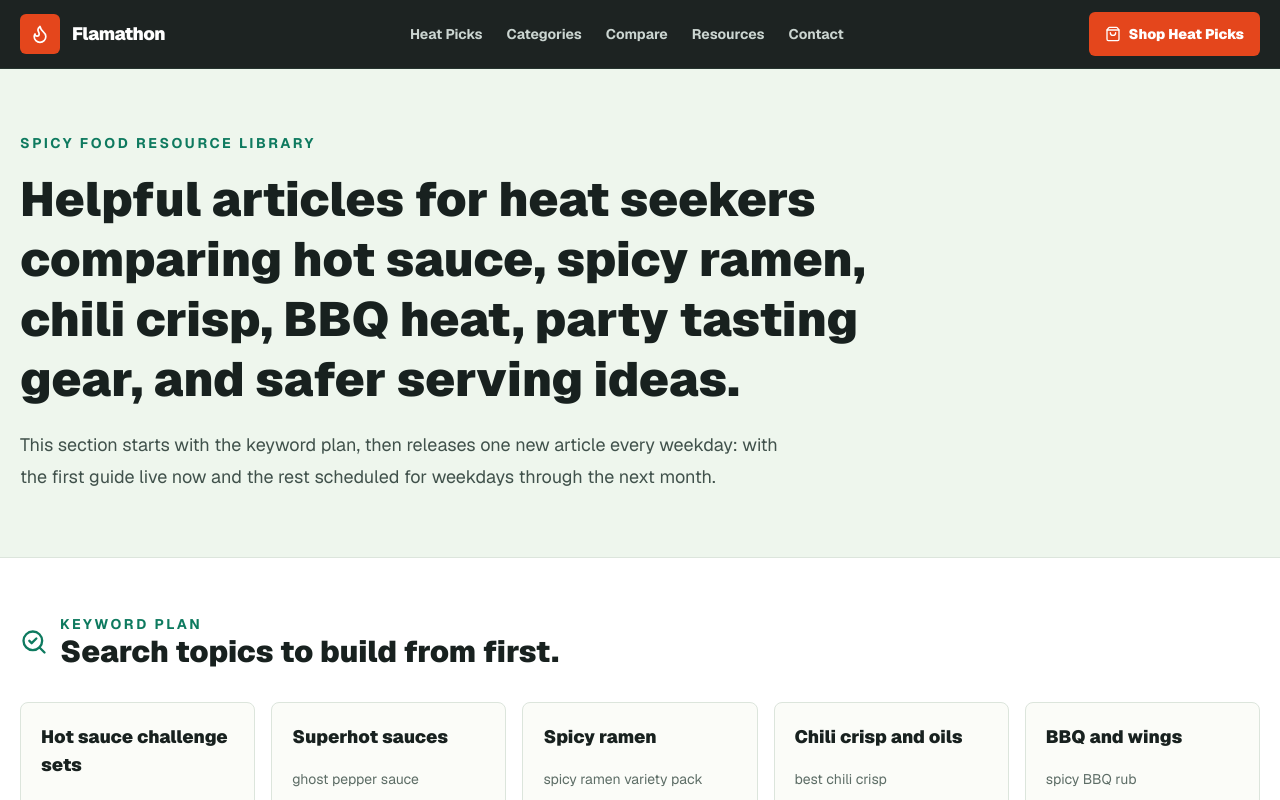
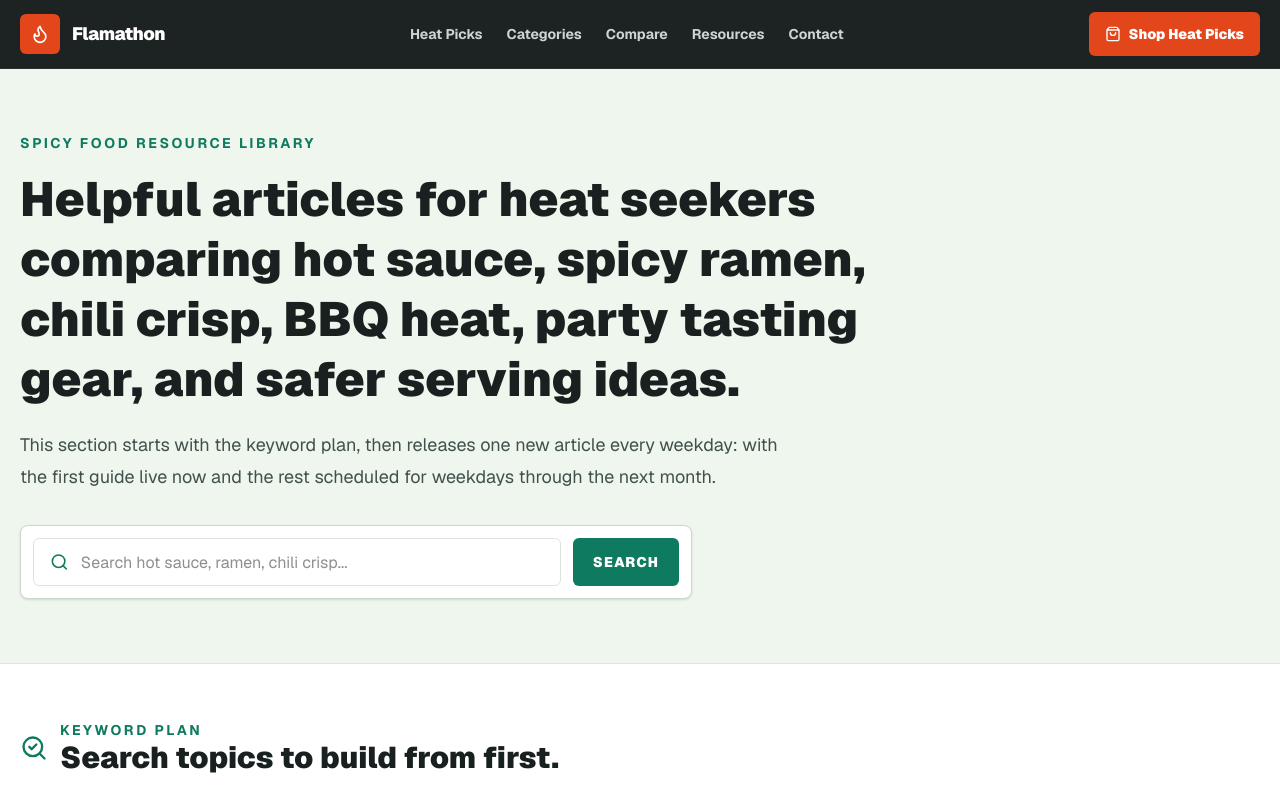
Before and after one commit to mitchrusso/flamathon-site, a Next.js app: page /resources in a window 1280 px wide. Shown: the top 800 px of the page. Built offline with nearby package versions, Linux system fonts and the light colour scheme.

Commit message:
Improve Flamathon SEO discovery

```diff
--- a/src/app/layout.tsx
+++ b/src/app/layout.tsx
@@ -47,6 +47,7 @@ const websiteJsonLd = {
       name: siteName,
       url: siteUrl,
       description: defaultDescription,
+      logo: absoluteUrl("/images/flamathon-night-food-festival.png"),
       sameAs: [],
     },
     {
@@ -57,6 +58,14 @@ const websiteJsonLd = {
       description: defaultDescription,
       publisher: { "@id": absoluteUrl("/#organization") },
       inLanguage: "en-US",
+      potentialAction: {
+        "@type": "SearchAction",
+        target: {
+          "@type": "EntryPoint",
+          urlTemplate: `${siteUrl}/resources?query={search_term_string}`,
+        },
+        "query-input": "required name=search_term_string",
+      },
     },
   ],
 };
--- a/src/app/resources/page.tsx
+++ b/src/app/resources/page.tsx
@@ -1,7 +1,7 @@
 import Image from "next/image";
 import Link from "next/link";
 import type { Metadata } from "next";
-import { ArrowRight, CalendarDays, SearchCheck } from "lucide-react";
+import { ArrowRight, CalendarDays, Search, SearchCheck } from "lucide-react";
 import { topicHubs } from "@/lib/hubs";
 import { formatArticleDate, getNextScheduledArticle, getPublishedArticles, keywordPlan } from "@/lib/resources";
 import { absoluteUrl, jsonLd } from "@/lib/seo";
@@ -31,8 +31,31 @@ export const metadata: Metadata = {
   },
 };
 
-export default function ResourcesPage() {
+type ResourcesPageProps = {
+  searchParams?: Promise<{
+    query?: string;
+  }>;
+};
+
+function includesQuery(values: string[], query: string) {
+  const normalizedQuery = query.trim().toLowerCase();
+  return values.some((value) => value.toLowerCase().includes(normalizedQuery));
+}
+
+export default async function ResourcesPage({ searchParams }: ResourcesPageProps) {
+  const { query = "" } = (await searchParams) ?? {};
+  const searchQuery = query.trim();
   const publishedArticles = getPublishedArticles();
+  const displayedArticles = searchQuery
+    ? publishedArticles.filter((article) =>
+        includesQuery([article.title, article.excerpt, article.category, ...article.keywords], searchQuery),
+      )
+    : publishedArticles;
+  const displayedHubs = searchQuery
+    ? topicHubs.filter((hub) =>
+        includesQuery([hub.title, hub.description, hub.eyebrow, ...hub.keywords], searchQuery),
+      )
+    : topicHubs;
   const nextArticle = getNextScheduledArticle();
   const resourcesJsonLd = {
     "@context": "https://schema.org",
@@ -101,6 +124,28 @@ export default function ResourcesPage() {
             This section starts with the keyword plan, then releases one new article every weekday:
             with the first guide live now and the rest scheduled for weekdays through the next month.
           </p>
+          <form action="/resources" className="mt-8 flex max-w-2xl flex-col gap-3 rounded-lg border border-[#cbd8cf] bg-white p-3 shadow-sm sm:flex-row">
+            <label className="sr-only" htmlFor="resource-search">Search Flamathon resources</label>
+            <div className="flex min-h-12 flex-1 items-center gap-3 rounded-md border border-[#dce5dc] px-4">
+              <Search className="h-5 w-5 text-[#0e7a5f]" aria-hidden />
+              <input
+                id="resource-search"
+                name="query"
+                type="search"
+                defaultValue={searchQuery}
+                placeholder="Search hot sauce, ramen, chili crisp..."
+                className="h-full w-full bg-transparent text-base outline-none"
+              />
+            </div>
+            <button className="inline-flex min-h-12 items-center justify-center rounded-md bg-[#0e7a5f] px-5 py-2 text-sm font-black uppercase tracking-[0.08em] text-white hover:bg-[#0a5d49]">
+              Search
+            </button>
+          </form>
+          {searchQuery && (
+            <p className="mt-4 text-sm font-bold text-[#40514b]">
+              Showing results for <span className="text-[#18211f]">{searchQuery}</span>. <Link href="/resources" className="text-[#0e7a5f] hover:text-[#0a5d49]">Clear search</Link>
+            </p>
+          )}
         </div>
       </section>
 
@@ -140,7 +185,7 @@ export default function ResourcesPage() {
             </p>
           </div>
           <div className="grid gap-4 md:grid-cols-2 xl:grid-cols-4">
-            {topicHubs.map((hub) => (
+            {displayedHubs.map((hub) => (
               <Link key={hub.slug} href={`/resources/topics/${hub.slug}`} className="group rounded-lg border border-[#dce5dc] bg-white p-5 shadow-sm hover:border-[#0e7a5f]">
                 <p className="text-xs font-black uppercase tracking-[0.14em] text-[#0e7a5f]">{hub.eyebrow}</p>
                 <h3 className="mt-3 text-xl font-black leading-tight group-hover:text-[#0e7a5f]">{hub.title}</h3>
@@ -151,6 +196,11 @@ export default function ResourcesPage() {
               </Link>
             ))}
           </div>
+          {displayedHubs.length === 0 && (
+            <p className="rounded-lg border border-[#dce5dc] bg-white p-5 text-base font-bold text-[#5d6d66]">
+              No topic hubs matched that search. Try a broader term such as hot sauce, ramen, chili crisp, BBQ, or tasting.
+            </p>
+          )}
         </div>
       </section>
 
@@ -164,9 +214,9 @@ export default function ResourcesPage() {
             </div>
           </div>
 
-          {publishedArticles.length > 0 ? (
+          {displayedArticles.length > 0 ? (
             <div className="grid gap-5 md:grid-cols-2 xl:grid-cols-4">
-              {publishedArticles.map((article) => (
+              {displayedArticles.map((article) => (
                 <article key={article.slug} className="flex h-full flex-col overflow-hidden rounded-lg border border-[#dce5dc] bg-white shadow-sm">
                   <div className="flex h-44 items-center justify-center border-b border-[#e6ece5] bg-white p-4">
                     <Image
@@ -203,6 +253,13 @@ export default function ResourcesPage() {
                 </article>
               ))}
             </div>
+          ) : searchQuery ? (
+            <div className="rounded-lg border border-[#dce5dc] bg-white p-8 shadow-sm">
+              <h3 className="text-2xl font-black">No published articles matched {searchQuery}.</h3>
+              <p className="mt-3 max-w-2xl text-base leading-8 text-[#5d6d66]">
+                Try a broader search such as hot sauce, ramen, chili crisp, BBQ, tasting, or capsaicin.
+              </p>
+            </div>
           ) : (
             <div className="rounded-lg border border-[#dce5dc] bg-white p-8 shadow-sm">
               <h3 className="text-2xl font-black">The resource library opens soon.</h3>
```
